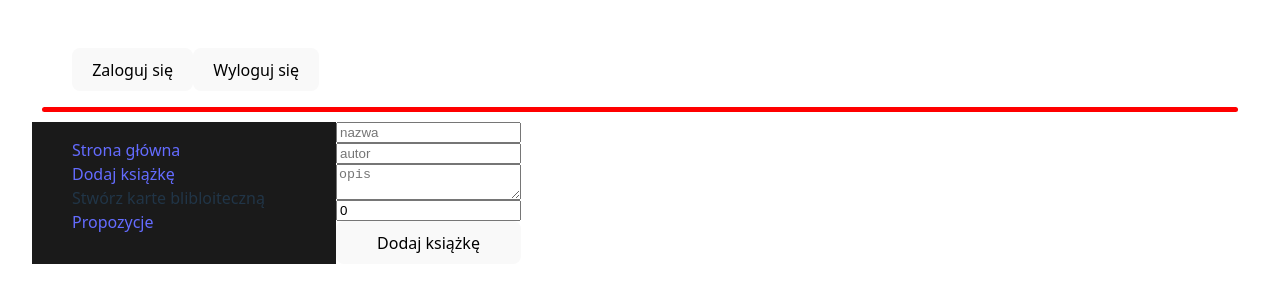
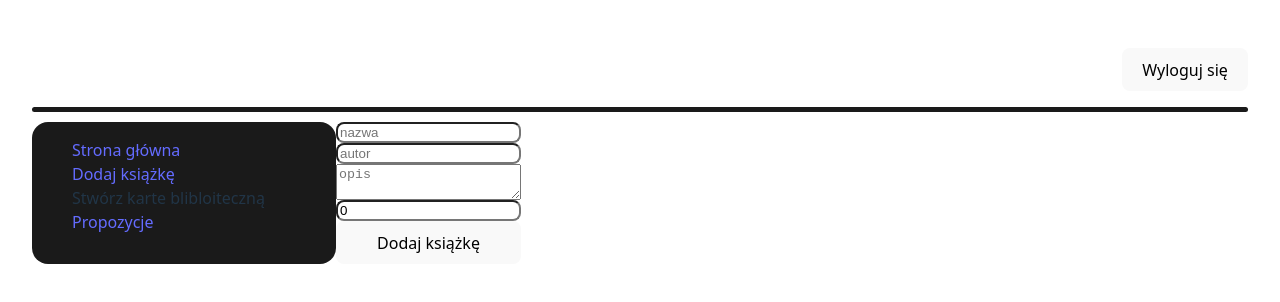
Before and after one commit to m0kitooo/library_project_gui, a React (Vite) app: page /add in a window 1280 px wide. Shown: the top 302 px of the page. Built offline with nearby package versions, Linux system fonts and the light colour scheme.

Commit message:
visual changes and code splitting

```diff
--- a/src/components/BasePageLayout.jsx
+++ b/src/components/BasePageLayout.jsx
@@ -6,7 +6,9 @@ export default function BasePageLayout({ children }) {
     <>
       <div>
         <UpperNavBar/>
-        <div style={{margin: '10px', height: '5px', backgroundColor: 'red', borderRadius: '25px'}}></div>
+        <div
+            style={{margin: '10px 0', height: '5px', backgroundColor: 'var(--primary-700)', borderRadius: 'var(--radius-lg)'}}>
+        </div>
         <div style={{display: 'grid', gridTemplateColumns: '1fr 3fr'}}>
           <SideNavBar/>
           <main style={{display: 'flex'}}>
--- a/src/components/SearchBar.jsx
+++ b/src/components/SearchBar.jsx
@@ -1,65 +1,14 @@
 import searchIcon from "../assets/search-icon.svg";
-import {useEffect, useState} from "react";
-import CORE_API_BASE_URL from "../coreApiBaseUrl.jsx";
-import {Link} from "react-router-dom";
-import ROUTES from "../routes.jsx";
 
-export default function SearchBar() {
-  const [books, setBooks] = useState([]);
-
-  const fetchBooks = () => {
-    (async () => {
-      try {
-        const response = await fetch(`${CORE_API_BASE_URL}/book`);
-        const jsonData = await response.json();
-        setBooks(jsonData);
-      } catch (error) {
-        console.error('Error: ', error)
-      }
-    })();
-  };
-
-  useEffect(() => {
-    fetchBooks()
-  }, [books]);
-
-  const handleBookDelete = id => {
-    (async () => {
-      try {
-        const response = await fetch(`${CORE_API_BASE_URL}/book/delete?id=${id}`, {
-            method: 'DELETE'
-        });
-        // const jsonData = await response.json();
-        // setBooks(jsonData);
-      } catch (error) {
-        console.error('Error: ', error)
-      }
-    })();
-  };
-
+export default function SearchBar({ searchMethod }) {
   return (
     <>
-      <div style={{display: 'grid', flex: 1}}>
-        <div style={{display: 'flex', flexDirection: 'column', alignItems: 'center'}}>
-          <div style={{ display: 'flex' }}>
-            <input type={'text'} placeholder={'Szukaj'} style={{padding: '10px'}}/>
-            <button onClick={fetchBooks}>
-              <img src={searchIcon} alt="Search icon logo"/>
-            </button>
-          </div>
-        </div>
-        <div>
-          <ul>
-            {books.map((book) =>
-                <li key={book.id}>
-                  <span>{`${book.title}`}</span>
-                  <span>{`${book.author}`}</span>
-                  <button onClick={() => handleBookDelete(book.id)}>Usuń</button>
-                  <Link to={ROUTES.updateBook.buildPath(book.id)}><span>Edytuj</span></Link>
-                  <Link to={ROUTES.loanBook.path}><span>Wypożycz</span></Link>
-                </li>
-            )}
-          </ul>
+      <div style={{display: 'flex', flexDirection: 'column', alignItems: 'center'}}>
+        <div style={{ display: 'flex', width: '100%' }}>
+          <input type={'text'} placeholder={'Szukaj'} style={{padding: '10px', width: '100%'}}/>
+          <button onClick={searchMethod}>
+            <img src={searchIcon} alt="Search icon logo"/>
+          </button>
         </div>
       </div>
     </>
--- /dev/null
+++ b/src/components/SearchWrapper.jsx
@@ -0,0 +1,60 @@
+import {useEffect, useState} from "react";
+import CORE_API_BASE_URL from "../coreApiBaseUrl.jsx";
+import {Link} from "react-router-dom";
+import ROUTES from "../routes.jsx";
+import SearchBar from "./SearchBar.jsx";
+
+export default function SearchWrapper() {
+  const [books, setBooks] = useState([]);
+
+  const fetchBooks = () => {
+    (async () => {
+      try {
+        const response = await fetch(`${CORE_API_BASE_URL}/book`);
+        const jsonData = await response.json();
+        setBooks(jsonData);
+      } catch (error) {
+        console.error('Error: ', error)
+      }
+    })();
+  };
+
+  useEffect(() => {
+    fetchBooks()
+  }, []);
+
+  const handleBookDelete = id => {
+    (async () => {
+      try {
+        const response = await fetch(`${CORE_API_BASE_URL}/book/delete?id=${id}`, {
+            method: 'DELETE'
+        });
+        // const jsonData = await response.json();
+        // setBooks(jsonData);
+      } catch (error) {
+        console.error('Error: ', error)
+      }
+    })();
+  };
+
+  return (
+    <>
+      <div style={{display: 'grid', flex: 1}}>
+        <SearchBar searchMethod={fetchBooks}></SearchBar>
+        <div>
+          <ul style={{listStyle: 'none', padding: 0}}>
+            {books.map((book) =>
+                <li key={book.id} className={'base-wrapper'}>
+                  <span>{`${book.title}`}</span>
+                  <span>{`${book.author}`}</span>
+                  <button onClick={() => handleBookDelete(book.id)}>Usuń</button>
+                  <Link to={ROUTES.updateBook.buildPath(book.id)}><span>Edytuj</span></Link>
+                  <Link to={ROUTES.loanBook.path}><span>Wypożycz</span></Link>
+                </li>
+            )}
+          </ul>
+        </div>
+      </div>
+    </>
+  )
+}
--- a/src/components/SideNavBar.jsx
+++ b/src/components/SideNavBar.jsx
@@ -3,7 +3,7 @@ import {Link} from "react-router-dom";
 export default function SideNavBar() {
   return (
       <>
-        <nav style={{backgroundColor: '#1a1a1a'}}>
+        <nav className={'base-wrapper'}>
           <ul style={{listStyle: 'none', textAlign: 'left'}}>
             <li>
               <Link to={"/"}>
--- a/src/components/UpperNavBar.jsx
+++ b/src/components/UpperNavBar.jsx
@@ -2,11 +2,11 @@ export default function UpperNavBar() {
   return (
       <>
         <nav>
-          <ul style={{listStyle: 'none'}}>
+          <ul style={{display: 'flex', flexDirection: 'column', alignItems: 'flex-end', listStyle: 'none'}}>
             <li>
-              <button>
-                <span>Zaloguj się</span>
-              </button>
+              {/*<button>*/}
+              {/*  <span>Zaloguj się</span>*/}
+              {/*</button>*/}
               <button>
                 <span>Wyloguj się</span>
               </button>
--- a/src/pages/App.jsx
+++ b/src/pages/App.jsx
@@ -1,12 +1,12 @@
 import '../styles/App.css'
-import SearchBar from "../components/SearchBar.jsx";
+import SearchWrapper from "../components/SearchWrapper.jsx";
 import BasePageLayout from "../components/BasePageLayout.jsx";
 
 function App() {
   return (
     <>
       <BasePageLayout>
-        <SearchBar/>
+        <SearchWrapper/>
       </BasePageLayout>
     </>
   )
--- a/src/styles/App.css
+++ b/src/styles/App.css
@@ -17,11 +17,3 @@
     animation: logo-spin infinite 20s linear;
   }
 }
-
-.card {
-  padding: 2em;
-}
-
-.read-the-docs {
-  color: #888;
-}
--- a/src/styles/index.css
+++ b/src/styles/index.css
@@ -1,13 +1,17 @@
 :root {
-  --black-100: #242424;
-  --black-200: #1a1a1a;
+  --primary-300: #242424;
+  --primary-700: #1a1a1a;
+  --primary-contrast-500: rgba(255, 255, 255, 0.87);
+  --radius-sm: 4px;
+  --radius-md: 8px;
+  --radius-lg: 16px;
   font-family: system-ui, Avenir, Helvetica, Arial, sans-serif;
   line-height: 1.5;
   font-weight: 400;
 
   color-scheme: light dark;
-  color: rgba(255, 255, 255, 0.87);
-  background-color: #242424;
+  color: var(--primary-contrast-500);
+  background-color: var(--primary-300);
 
   font-synthesis: none;
   text-rendering: optimizeLegibility;
@@ -35,23 +39,34 @@ h1 {
   line-height: 1.1;
 }
 
+input {
+  border-radius: var(--radius-md);
+}
+
 button {
-  border-radius: 8px;
+  border-radius: var(--radius-md);
   border: 1px solid transparent;
   padding: 0.6em 1.2em;
   font-size: 1em;
   font-weight: 500;
   font-family: inherit;
-  background-color: #1a1a1a;
+  background-color: var(--primary-700);
   cursor: pointer;
   transition: border-color 0.25s;
 }
+
 button:hover {
   border-color: #646cff;
 }
+
 button:focus,
 button:focus-visible {
   outline: 4px auto -webkit-focus-ring-color;
+}
+
+.base-wrapper {
+  background-color: var(--primary-700);
+  border-radius: var(--radius-lg);
 }
 
 @media (prefers-color-scheme: light) {
```
